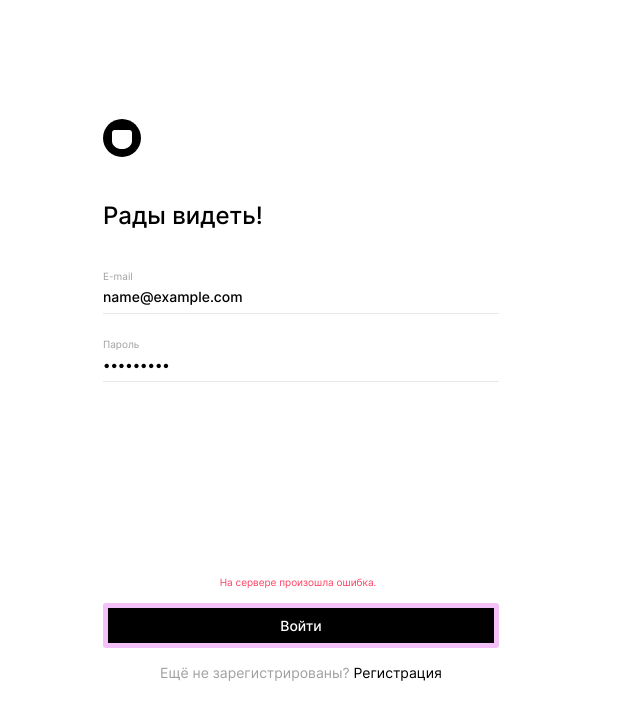
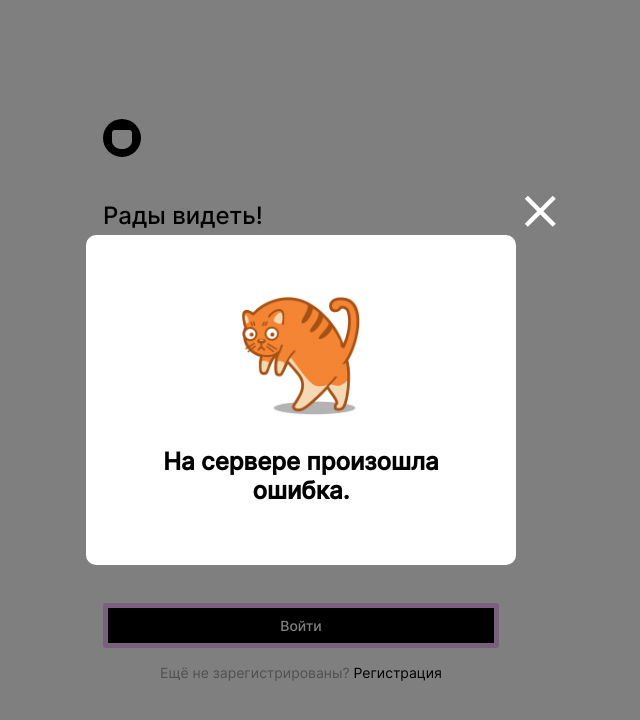
Before and after one commit to pchupchu/movies-explorer-frontend, a React (Create React App) app: page /signin in a window 1280 px wide. Both pictures are taken after typing "name@example.com", "Sample123" into the empty fields and a click on the button "Войти". Shown: the top 720 px of the page, without its empty margins (339-979 px from the left). Built offline with nearby package versions, Linux system fonts and the light colour scheme; no server answers.

Commit message:
Fix Auth pages and add Infotooltip

```diff
--- a/src/components/App/App.js
+++ b/src/components/App/App.js
@@ -24,17 +24,25 @@ import {
 function App() {
   const navigate = useNavigate();
   const [currentUser, setCurrentUser] = useState({});
-  const [loggedIn, setLoggedIn] = useState(false);
+
+  //Статус пользователя
+  const [loggedIn, setLoggedIn] = useState(
+    localStorage.getItem("loggedIn") || false
+  );
   const [isLiked, setIsLiked] = useState(false);
   const [isInfoTooltipOpen, setIsInfoTooltipOpen] = useState(false);
   const [isSuccess, setIsSuccess] = useState(false);
   const [isError, setIsError] = useState("");
   const [isLoading, setIsLoading] = useState(false);
   const [movies, setMovies] = useState([]);
+  const [savedMovies, setSavedMovies] = useState([]);
   const [isEdit, setIsEdit] = useState(false);
 
   function closePopup() {
     setIsInfoTooltipOpen(false);
+    if (!isError || isSuccess) {
+      setIsEdit(false);
+    }
   }
 
   function handleSearchFilm() {
@@ -45,8 +53,10 @@ function App() {
     setIsEdit(!isEdit);
   }
 
+  //Загрузка всех фильмов
   useEffect(() => {
     setIsLoading(true);
+    if (loggedIn) {
       apiMovies
         .getMovies()
         .then((res) => {
@@ -56,7 +66,10 @@ function App() {
           console.log(`Ошибка: ${err}`);
         })
         .finally(() => setIsLoading(false));
-  }, []);
+    }
+  }, [loggedIn]);
+
+  //Загрузка всех сохраненных фильмов
 
   useEffect(() => {
     if (loggedIn) {
@@ -71,6 +84,7 @@ function App() {
     }
   }, [loggedIn]);
 
+  //Регистрация
   function handleSuccessReg(name, email, password) {
     auth
       .register(password, email, name)
@@ -79,34 +93,39 @@ function App() {
       })
       .catch((err) => {
         console.log(`Ошибка: ${err}`);
+        setIsSuccess(false);
         if (err === CONFLICT_ERROR) {
           setIsError(CONFLICT_ERROR_MESSAGE);
         } else {
           setIsError(SERVER_ERROR_MESSAGE);
         }
-      })
-      .finally(setTimeout(() => setIsError(""), 3500));
+        setTimeout(() => setIsInfoTooltipOpen(true), 800);
+      });
   }
 
+  //Логин
   function handleLogin(email, password) {
     auth
       .authorize(email, password)
       .then((data) => {
         if (data.token) {
           setLoggedIn(true);
+          localStorage.setItem("loggedIn", "true");
           navigate("/movies", { replace: true });
+          setIsSuccess(true);
         }
       })
       .catch((err) => {
         console.log(`Ошибка: ${err}`);
         setLoggedIn(false);
+        setIsSuccess(false);
         if (err === BED_REQUEST_ERROR) {
           setIsError(BED_REQUEST_ERROR_MESSAGE);
         } else {
           setIsError(SERVER_ERROR_MESSAGE);
         }
       })
-      .finally(setTimeout(() => setIsError(""), 3500));
+      .finally(setTimeout(() => setIsInfoTooltipOpen(true), 800));
   }
 
   useEffect(() => {
@@ -122,6 +141,7 @@ function App() {
           .then((res) => {
             if (res) {
               setLoggedIn(true);
+              localStorage.setItem("loggedIn", "true");
               setCurrentUser(res.data);
             }
           })
@@ -132,6 +152,7 @@ function App() {
 
   function signOut() {
     localStorage.removeItem("token");
+    localStorage.removeItem("loggedIn");
     setLoggedIn(false);
     setCurrentUser({});
     navigate("/", { replace: true });
@@ -143,20 +164,17 @@ function App() {
       .then((res) => {
         setCurrentUser(res.data);
         setIsSuccess(true);
-        setIsInfoTooltipOpen(true);
-        setTimeout(() => handleEditProfile(), 3500);
       })
       .catch((err) => {
         console.log(`Ошибка: ${err}`);
         setIsSuccess(false);
-        setIsInfoTooltipOpen(false);
         if (err === CONFLICT_ERROR) {
           setIsError(CONFLICT_ERROR_MESSAGE);
         } else {
           setIsError(SERVER_ERROR_MESSAGE);
         }
       })
-      .finally(setTimeout(() => setIsError(""), 3500));
+      .finally(setTimeout(() => setIsInfoTooltipOpen(true), 800));
   }
 
   return (
@@ -165,12 +183,22 @@ function App() {
         <Routes>
           <Route
             path="/signin"
-            element={<Login handleLogin={handleLogin} isError={isError} />}
+            element={
+              <ProtectedRouteElement
+                element={Login}
+                handleLogin={handleLogin}
+                loggedIn={!loggedIn}
+              />
+            }
           />
           <Route
             path="/signup"
             element={
-              <Register handleSuccessReg={handleSuccessReg} isError={isError} />
+              <ProtectedRouteElement
+                loggedIn={!loggedIn}
+                element={Register}
+                handleSuccessReg={handleSuccessReg}
+              />
             }
           />
 
@@ -182,13 +210,12 @@ function App() {
                 loggedIn={loggedIn}
                 signOut={signOut}
                 onUpdateUser={handleUpdateUser}
-                isError={isError}
                 isEdit={isEdit}
                 onEditProfile={handleEditProfile}
               />
             }
           />
-          <Route path="/" element={<Main loggedIn={loggedIn} />} />
+
           <Route
             path="/movies"
             element={
@@ -211,12 +238,14 @@ function App() {
               />
             }
           />
+          <Route path="/" element={<Main loggedIn={loggedIn} />} />
           <Route path="*" element={<NotFound />} />
         </Routes>
         <InfoTooltip
           isOpen={isInfoTooltipOpen}
           onClose={closePopup}
           isSuccess={isSuccess}
+          isError={isError}
         />
       </div>
     </CurrentUserContext.Provider>
--- a/src/components/InfoTooltip/InfoTooltip.js
+++ b/src/components/InfoTooltip/InfoTooltip.js
@@ -1,9 +1,16 @@
 import { useEffect } from "react";
+import { useLocation } from "react-router";
 import fail from "../../images/fail.png";
 import success from "../../images/success.png";
 import "./InfoTooltip.css";
 
-function InfoTooltip({ isOpen, onClose, isSuccess }) {
+function InfoTooltip({ isOpen, onClose, isSuccess, isError }) {
+  const location = useLocation();
+  const praise =
+    location.pathname === "/profile"
+      ? "Информация Вашего профиля обновлена успешно."
+      : "Добро пожаловать!";
+
   useEffect(() => {
     if (!isOpen) return;
     const closeByEscape = (e) => {
@@ -39,9 +46,7 @@ function InfoTooltip({ isOpen, onClose, isSuccess }) {
           alt={isSuccess ? "весёлый кот" : "грустный кот"}
         />
         <h2 className="popup__title">
-          {isSuccess
-            ? "Информация Вашего профиля обновлена успешно!"
-            : "Что-то пошло не так! Попробуйте ещё раз."}
+          {isSuccess ? `${praise}` : `${isError}`}
         </h2>
       </div>
     </div>
--- a/src/components/Login/Login.css
+++ b/src/components/Login/Login.css
@@ -65,11 +65,11 @@
   max-height: 12px;
   visibility: hidden;
   position: absolute;
-  bottom: 60px;
+  top: 100%;
   left: 0;
+  text-align: left;
   width: 390px;
   margin: 0;
-  text-align: center;
 }
 
 @media screen and (max-width: 576px) {
@@ -81,9 +81,3 @@
 .login__form-error_active {
   visibility: visible;
 }
-
-.login__form-error_input {
-  top: 100%;
-  left: 0;
-  text-align: left;
-}
--- a/src/components/Login/Login.js
+++ b/src/components/Login/Login.js
@@ -2,7 +2,7 @@ import "./Login.css";
 import { useFormAndValidation } from "../../hooks/useFormAndValidation";
 import Auth from "../AuthPage/AuthPage";
 
-function Login({ handleLogin, isError }) {
+function Login({ handleLogin }) {
   const { values, handleChange, errors, isValid } = useFormAndValidation();
 
   function handleSubmit(e) {
@@ -37,7 +37,7 @@ function Login({ handleLogin, isError }) {
           required
         />
         <span
-          className={`login__form-error login__form-error_input ${
+          className={`login__form-error ${
             isValid ? "" : "login__form-error_active"
           }`}
         >
@@ -59,16 +59,13 @@ function Login({ handleLogin, isError }) {
           required
         />
         <span
-          className={`login__form-error login__form-error_input ${
+          className={`login__form-error ${
             isValid ? "" : "login__form-error_active"
           }`}
         >
           {errors.password}
         </span>
       </label>
-      <span className="login__form-error login__form-error_active">
-        {isError}
-      </span>
     </Auth>
   );
 }
--- a/src/components/MoviesCard/MoviesCard.js
+++ b/src/components/MoviesCard/MoviesCard.js
@@ -8,7 +8,7 @@ function MoviesCard({ isLiked, movie }) {
   function timeConvert(time) {
     const minutes = time % 60;
     const hours = Math.floor(time / 60);
-    return `${hours}.${minutes.toString().padStart(2, "0")}`;
+    return `${hours}ч ${minutes.toString().padStart(2, "0")}м`;
   }
 
   return (
--- a/src/components/Profile/Profile.js
+++ b/src/components/Profile/Profile.js
@@ -5,14 +5,7 @@ import { useContext, useEffect } from "react";
 import { CurrentUserContext } from "../../contexts/CurrentUserContext";
 import { useFormAndValidation } from "../../hooks/useFormAndValidation";
 
-function Profile({
-  loggedIn,
-  signOut,
-  onUpdateUser,
-  isError,
-  isEdit,
-  onEditProfile,
-}) {
+function Profile({ loggedIn, signOut, onUpdateUser, isEdit, onEditProfile }) {
   const user = useContext(CurrentUserContext);
   const { values, setValues, handleChange, isValid, setIsValid, errors } =
     useFormAndValidation();
@@ -90,9 +83,6 @@ function Profile({
 
           {isEdit ? (
             <>
-              <span className="profile__form-error profile__form-error_active">
-                {isError}
-              </span>
               <button
                 type="submit"
                 disabled={!isValid}
--- a/src/components/Register/Register.css
+++ b/src/components/Register/Register.css
@@ -64,11 +64,11 @@
   max-height: 12px;
   visibility: hidden;
   position: absolute;
-  bottom: 60px;
+  top: 100%;
   left: 0;
+  text-align: left;
   width: 390px;
   margin: 0;
-  text-align: center;
 }
 
 @media screen and (max-width: 576px) {
@@ -80,9 +80,3 @@
 .register__form-error_active {
   visibility: visible;
 }
-
-.register__form-error_input {
-  top: 100%;
-  left: 0;
-  text-align: left;
-}
--- a/src/components/Register/Register.js
+++ b/src/components/Register/Register.js
@@ -2,7 +2,7 @@ import "./Register.css";
 import { useFormAndValidation } from "../../hooks/useFormAndValidation";
 import Auth from "../AuthPage/AuthPage";
 
-function Register({ handleSuccessReg, isError }) {
+function Register({ handleSuccessReg }) {
   const { values, handleChange, errors, isValid } = useFormAndValidation();
 
   function handleSubmit(e) {
@@ -37,7 +37,7 @@ function Register({ handleSuccessReg, isError }) {
           required
         />
         <span
-          className={`register__form-error register__form-error_input ${
+          className={`register__form-error ${
             isValid ? "" : "register__form-error_active"
           }`}
         >
@@ -57,7 +57,7 @@ function Register({ handleSuccessReg, isError }) {
           required
         />
         <span
-          className={`register__form-error register__form-error_input ${
+          className={`register__form-error ${
             isValid ? "" : "register__form-error_active"
           }`}
         >
@@ -79,16 +79,13 @@ function Register({ handleSuccessReg, isError }) {
           required
         />
         <span
-          className={`register__form-error register__form-error_input ${
+          className={`register__form-error ${
             isValid ? "" : "register__form-error_active"
           }`}
         >
           {errors.password}
         </span>
       </label>
-      <span className="register__form-error register__form-error_active">
-        {isError}
-      </span>
     </Auth>
   );
 }
```
Lines whose indentation alone changed are shown as unchanged.
